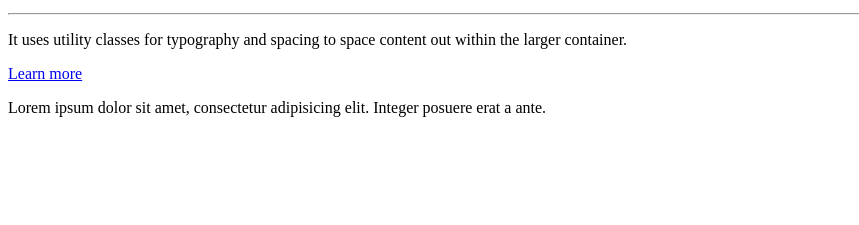
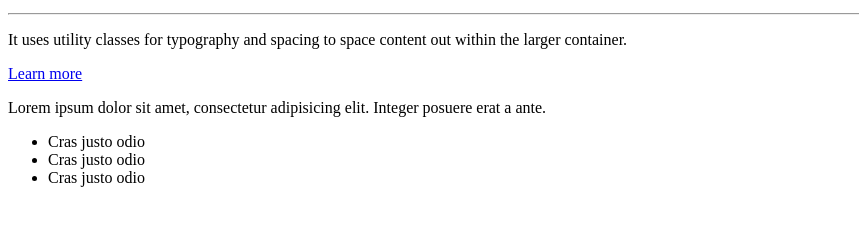
Before and after one commit to hasanTheBest/gitTest, a plain HTML site: page index.html in a window 1280 px wide. Shown: the part 87-312 px from the top of the page, without its empty margins (0-859 px from the left). Drawn offline with Linux system fonts and the light colour scheme.

Commit message:
Unordered list added.

```diff
--- a/index.html
+++ b/index.html
@@ -11,3 +11,9 @@
 		<p class="lead">
 		    Lorem ipsum dolor sit amet, consectetur adipisicing elit. Integer posuere erat a ante.
 		</p>
+
+		<ul class="list-group">
+			<li class="list-group-item">Cras justo odio</li>
+			<li class="list-group-item">Cras justo odio</li>
+			<li class="list-group-item">Cras justo odio</li>
+		</ul>
```
